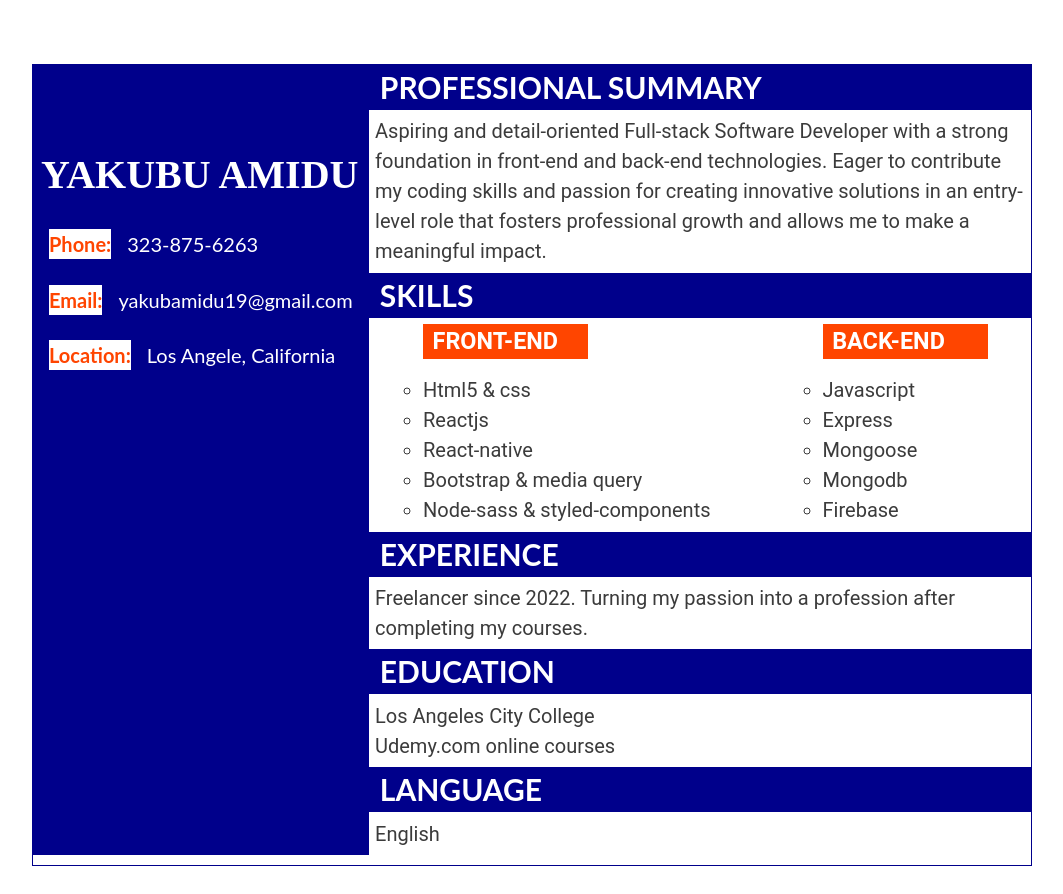
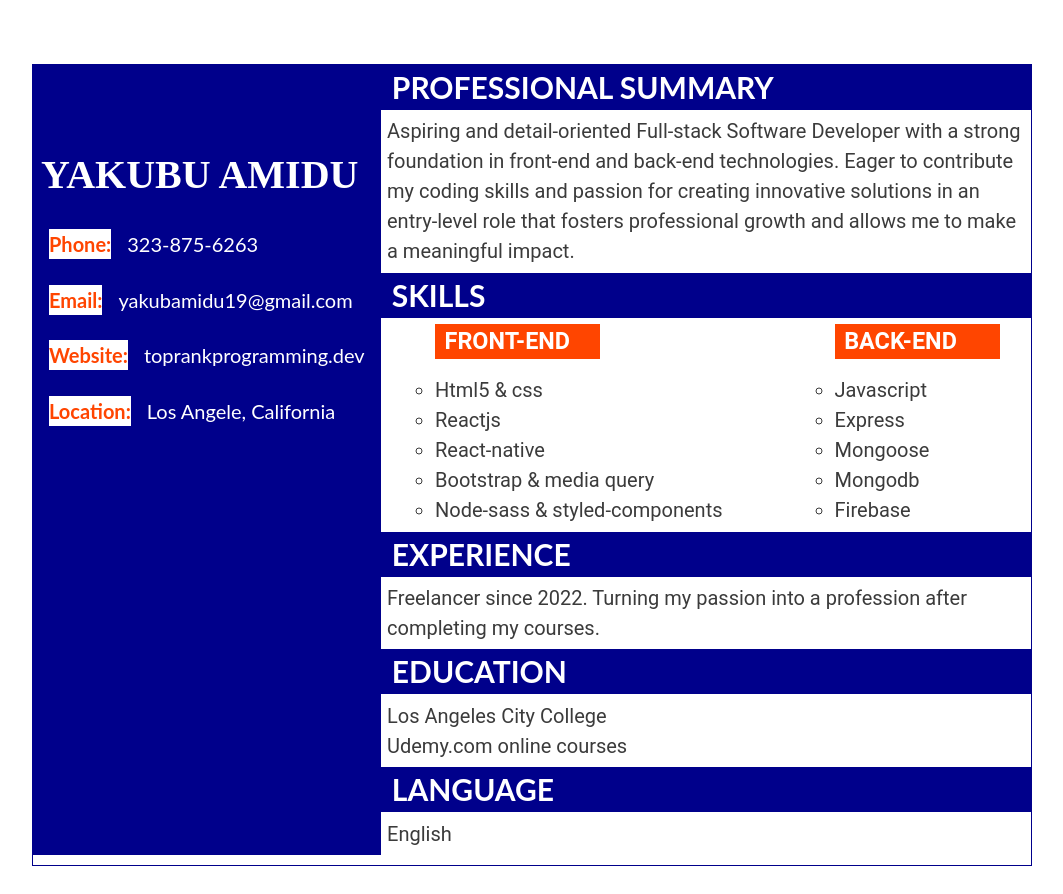
Before and after one commit to YakubuAmidu/resume, a React (Vite) app: page / in a window 1280 px wide. Shown: the top 894 px of the page, without its empty margins (108-1171 px from the left). Built offline with nearby package versions, Linux system fonts and the light colour scheme.

Commit message:
Initial commit

```diff
--- a/src/App.jsx
+++ b/src/App.jsx
@@ -12,6 +12,9 @@ import {
   Phone,
   Mail,
   Address,
+  Website,
+  Websitelink,
+  Websiteparagraph
 } from "./css/Leftsection";
 
 import {
@@ -46,6 +49,12 @@ const App = () => {
               <Mail>Email: </Mail>
               <p>yakubamidu19@gmail.com</p>
             </Email>
+            <Website>
+              <Websiteparagraph>Website: </Websiteparagraph>
+              <Websitelink href="https://toprankprogramming.dev/">
+                toprankprogramming.dev
+              </Websitelink>
+            </Website>
             <Location>
               <Address>Location: </Address>
               <p>Los Angele, California</p>
--- a/src/css/Leftsection.js
+++ b/src/css/Leftsection.js
@@ -33,6 +33,25 @@ export const Email = styled.div`
   padding: 0.5rem;
 `;
 
+export const Website = styled.div`
+  display: flex;
+  flexdirection: row;
+  margin-bottom: 0.6rem;
+  padding: 0.5rem;
+`;
+
+export const Websiteparagraph = styled.p`
+  margin-right: 1rem;
+  font-weight: bold;
+  color: orangered;
+  background-color: white;
+`;
+
+export const Websitelink = styled.a`
+  text-decoration: none;
+  color: white;
+`;
+
 export const Location = styled.div`
   display: flex;
   flexdirection: row;
```
